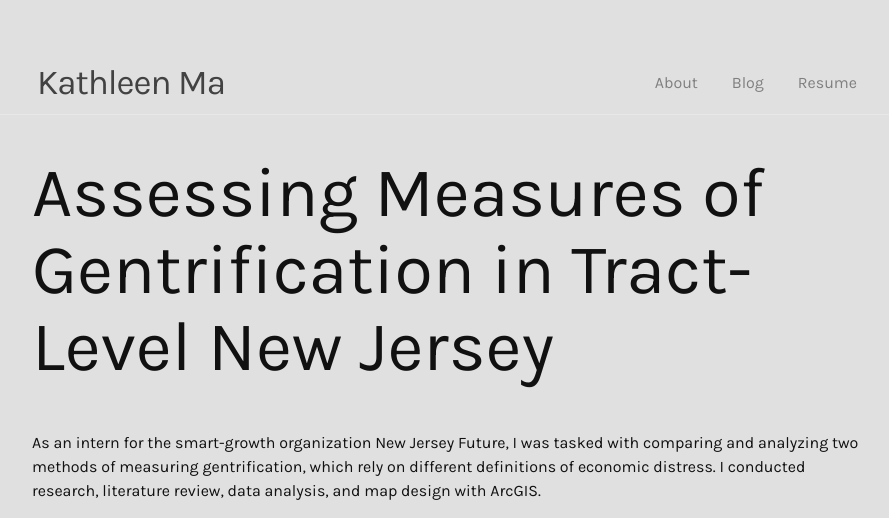
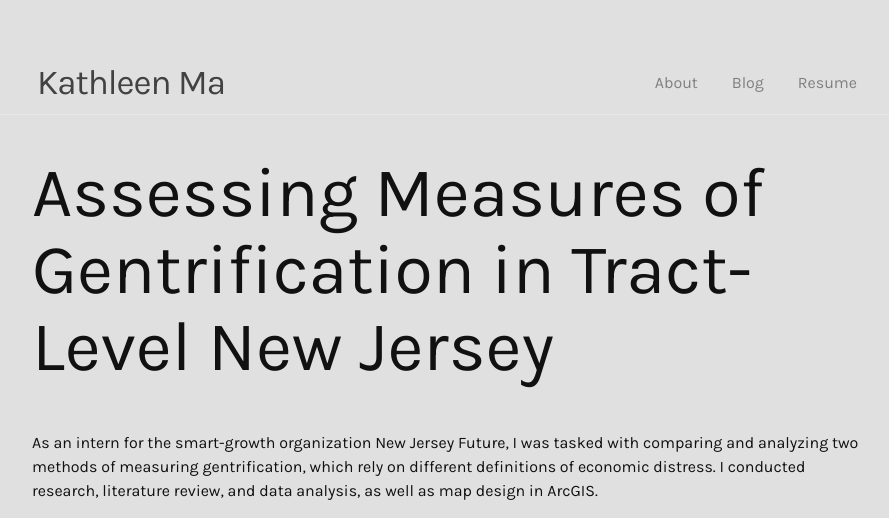
Before and after one commit to kathleenlma/kathleenlma.github.io, a Jekyll site: the page built from _projects/025njfuture.md, in a window 1280 px wide, cut to the strip 0-518 px from the top of the page. Shown: the whole strip, without its empty margins (193-1082 px from the left). Built offline with Jekyll 4.4.1, drawn with Linux system fonts in a browser that asks for light colours; some of the changed text lies outside the part shown.

```diff
--- a/_includes/footer.html
+++ b/_includes/footer.html
@@ -16,7 +16,7 @@
 
       </div>
       <div class="col-md-4">
-        <p>Write an awesome description for your new site here. You can edit this line in _config.yml. It will appear in your document head meta (for Google search results) and in your feed.xml site description.</p>
+        <p>Copyright Kathleen Ma 2017. Please do not use with express permission.</p>
       </div>
     </div>
   </div>
--- a/_projects/025njfuture.md
+++ b/_projects/025njfuture.md
@@ -6,7 +6,7 @@ info: "research, map design"
 ---
 
 
-As an intern for the smart-growth organization New Jersey Future, I was tasked with comparing and analyzing two methods of measuring gentrification, which rely on different definitions of economic distress. I conducted research, literature review, data analysis, and map design with ArcGIS.
+As an intern for the smart-growth organization New Jersey Future, I was tasked with comparing and analyzing two methods of measuring gentrification, which rely on different definitions of economic distress. I conducted research, literature review, and data analysis, as well as map design in ArcGIS.
 
 
 ![NJ Future](/img/njfuture/qcturb.png)
```
Also changed, not shown: _projects/001monstera.md (+1 -1 lines), _projects/040tigertones.md (+1 -1 lines), _projects/050misc copy.md (deleted, +0 -9 lines), _projects/050photo.md (added, +6 -0 lines), img/half-light/Picture 003-2.jpg (added), img/half-light/Picture 004-3.jpg (added), img/half-light/Picture 006-2.jpg (added), img/half-light/Picture 008-1.jpg (added), img/half-light/Picture 010-3.jpg (added), img/tb/nightline.png, 5 other files.
